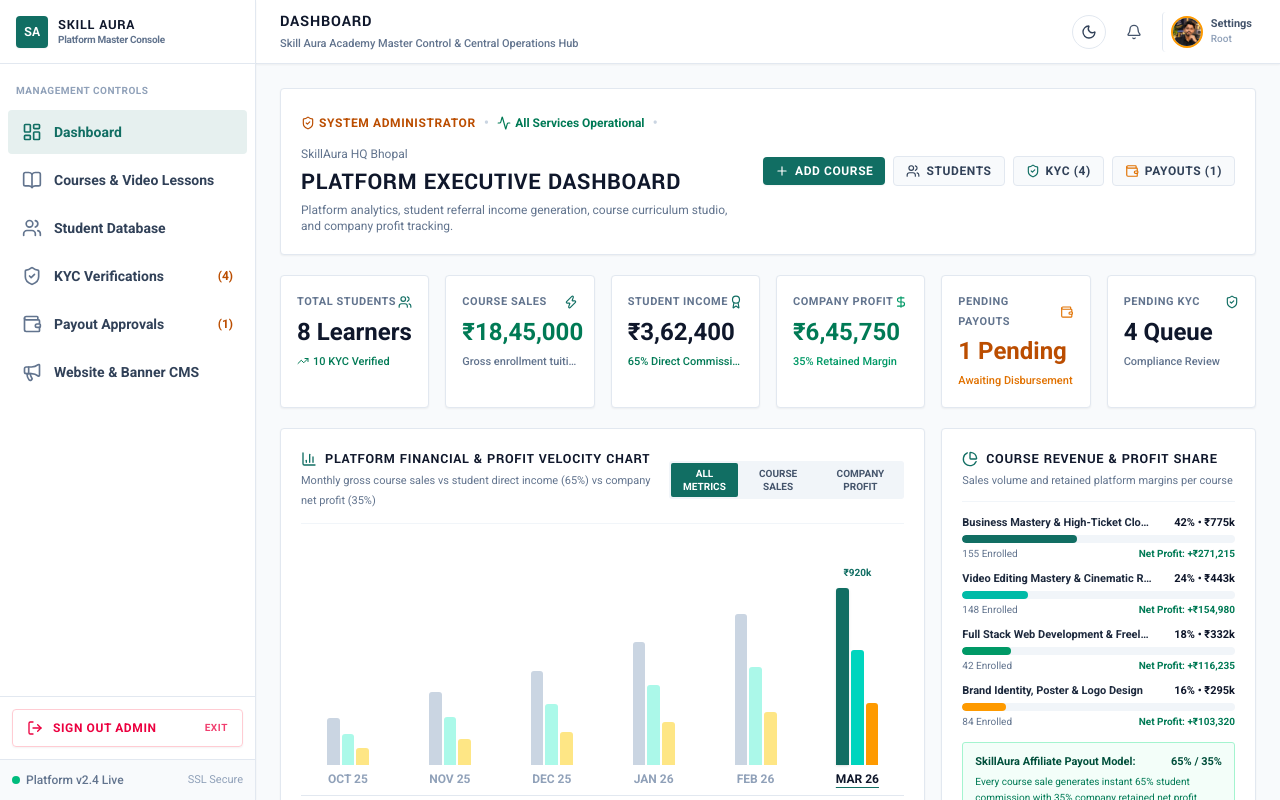
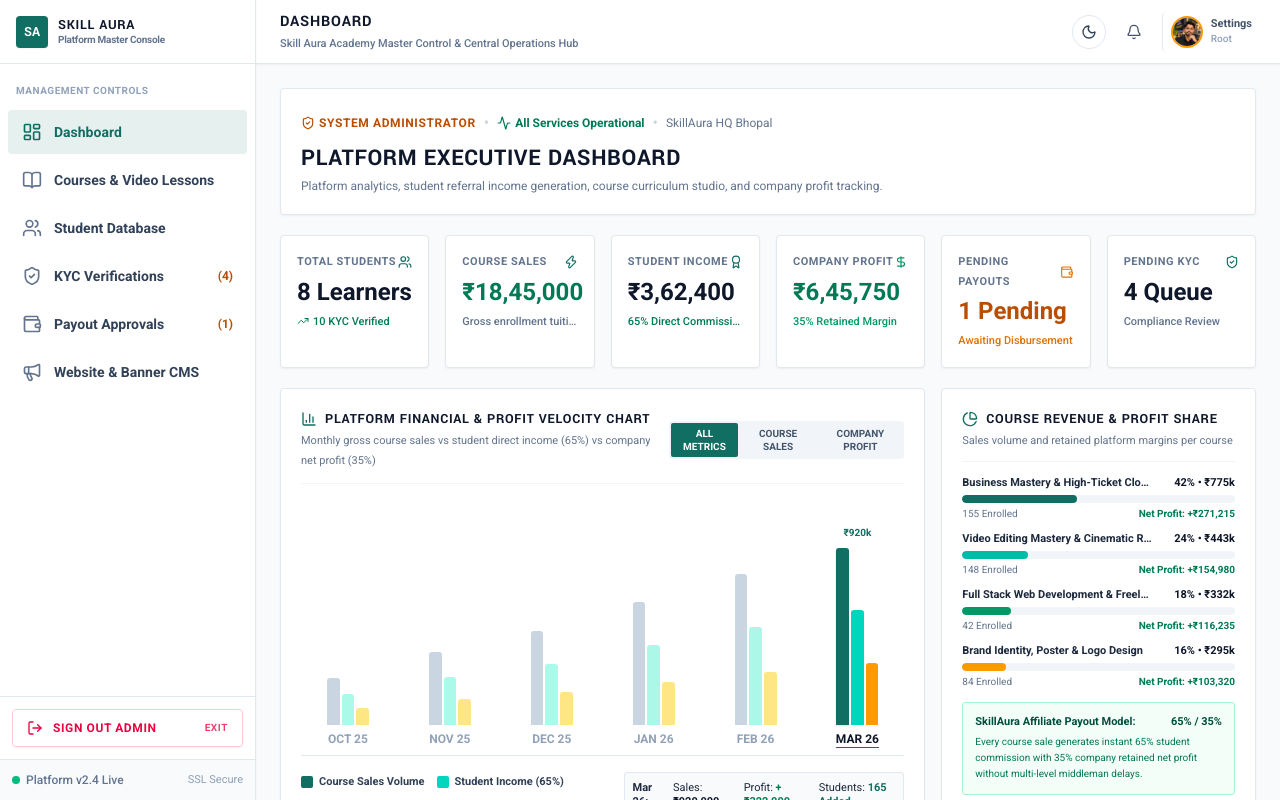
Before and after one commit to budhya2024/skillaura-academy, a Next.js app: page /super-admin in a window 1280 px wide. Shown: the top 800 px of the page. Built offline with nearby package versions, Linux system fonts and the light colour scheme.

Commit message:
fix: remove quick action navigation pills from dashboard executive card

```diff
--- a/components/super-admin/SuperAdminOverview.tsx
+++ b/components/super-admin/SuperAdminOverview.tsx
@@ -251,38 +251,6 @@ export default function SuperAdminOverview({
             <p className="text-xs text-slate-500 dark:text-slate-400 max-w-2xl">
               Platform analytics, student referral income generation, course curriculum studio, and company profit tracking.
             </p>
-          </div>
-
-          {/* Quick Action Navigation Pills */}
-          <div className="flex items-center gap-2 flex-wrap shrink-0">
-            <button
-              onClick={() => onNavigate("courses")}
-              className="bg-[#116E63] hover:bg-[#0c5c53] text-white px-3 py-1.5 text-xs font-bold uppercase tracking-wider rounded-[4px] flex items-center gap-1.5 transition-colors cursor-pointer shadow-xs"
-            >
-              <Plus className="w-3.5 h-3.5" />
-              <span>Add Course</span>
-            </button>
-            <button
-              onClick={() => onNavigate("students")}
-              className="bg-slate-50 dark:bg-slate-800 hover:bg-slate-100 dark:hover:bg-slate-700 text-slate-700 dark:text-slate-200 border border-slate-200 dark:border-slate-700 px-3 py-1.5 text-xs font-bold uppercase tracking-wider rounded-[4px] flex items-center gap-1.5 transition-colors cursor-pointer"
-            >
-              <Users className="w-3.5 h-3.5" />
-              <span>Students</span>
-            </button>
-            <button
-              onClick={() => onNavigate("kyc")}
-              className="bg-slate-50 dark:bg-slate-800 hover:bg-slate-100 dark:hover:bg-slate-700 text-slate-700 dark:text-slate-200 border border-slate-200 dark:border-slate-700 px-3 py-1.5 text-xs font-bold uppercase tracking-wider rounded-[4px] flex items-center gap-1.5 transition-colors cursor-pointer"
-            >
-              <ShieldCheck className="w-3.5 h-3.5 text-[#116E63] dark:text-emerald-400" />
-              <span>KYC ({pendingKycCount})</span>
-            </button>
-            <button
-              onClick={() => onNavigate("payouts")}
-              className="bg-slate-50 dark:bg-slate-800 hover:bg-slate-100 dark:hover:bg-slate-700 text-slate-700 dark:text-slate-200 border border-slate-200 dark:border-slate-700 px-3 py-1.5 text-xs font-bold uppercase tracking-wider rounded-[4px] flex items-center gap-1.5 transition-colors cursor-pointer"
-            >
-              <Wallet className="w-3.5 h-3.5 text-amber-600 dark:text-amber-400" />
-              <span>Payouts ({pendingPayoutCount})</span>
-            </button>
           </div>
         </div>
       </div>
```
